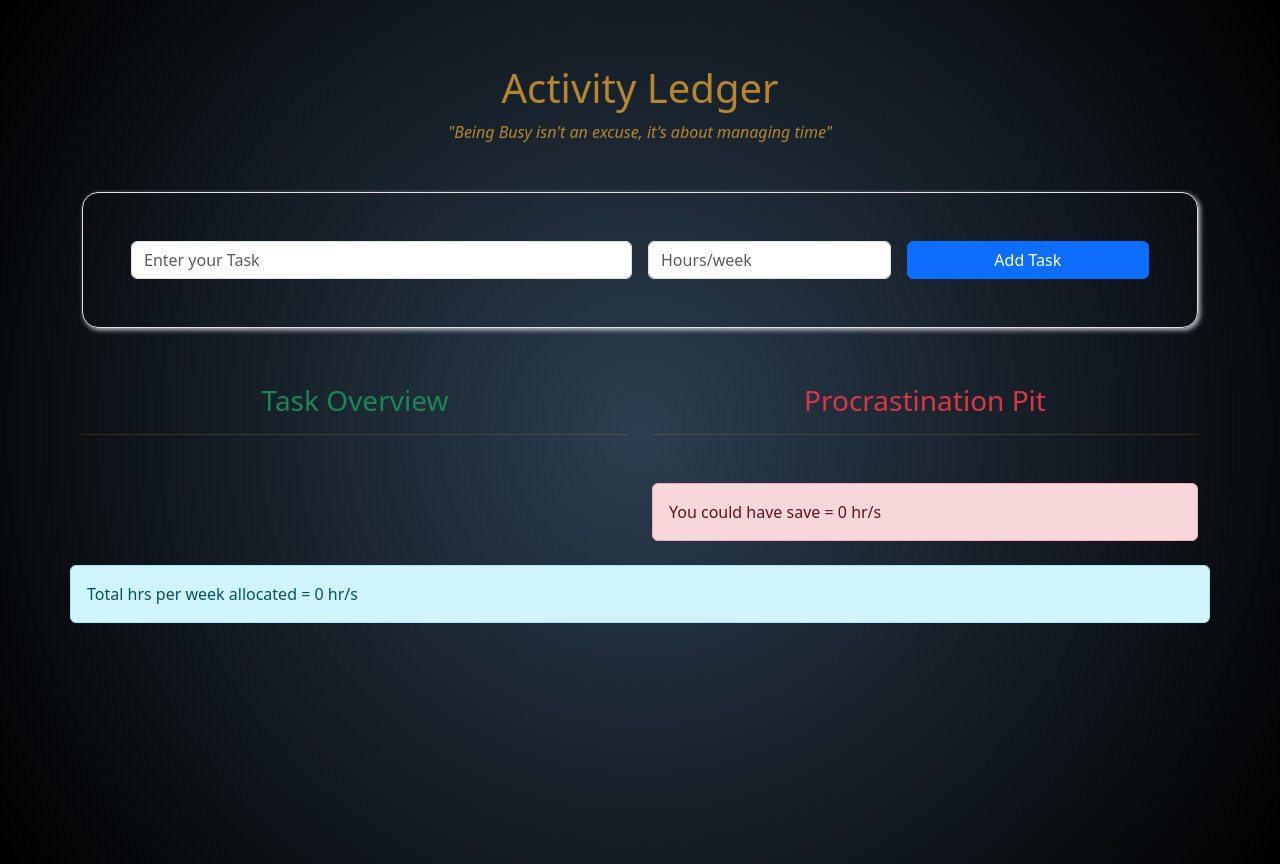
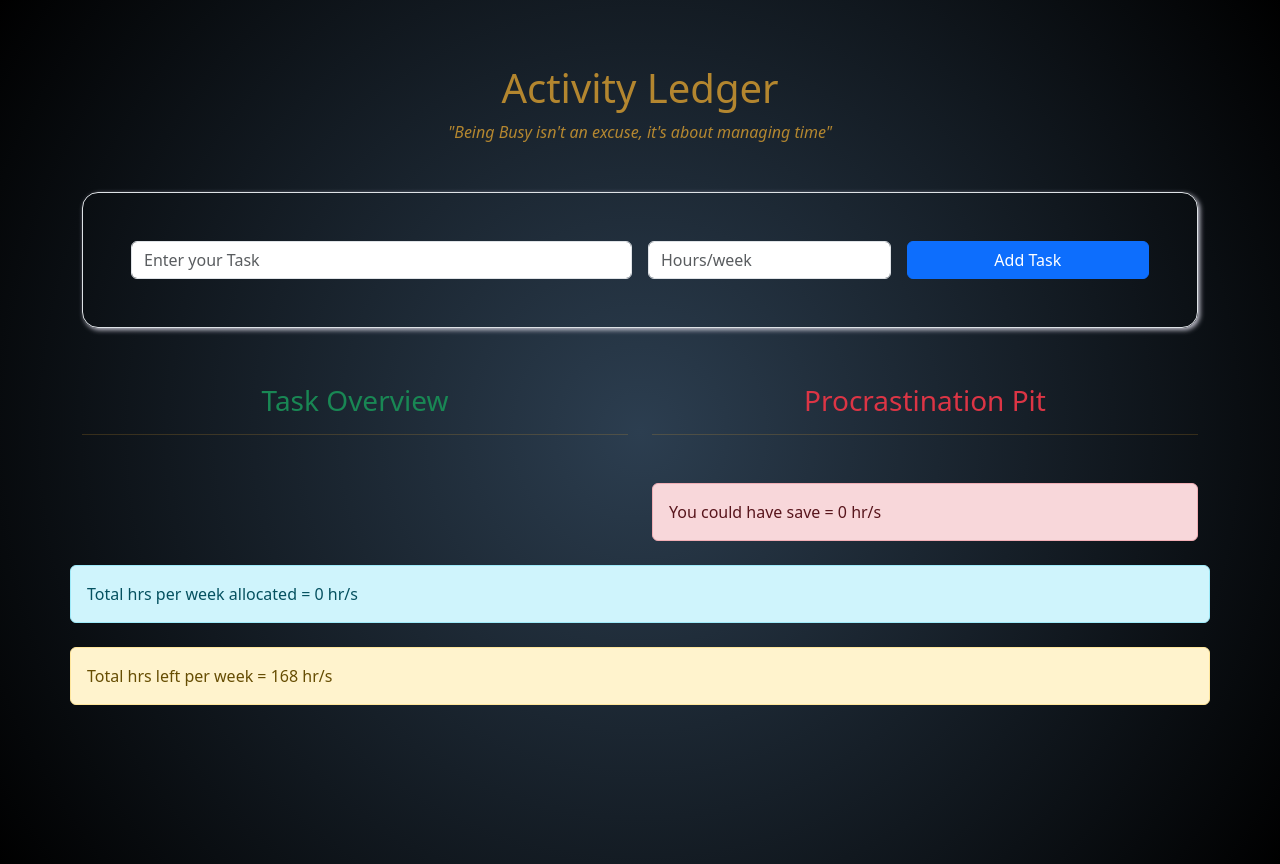
Before and after one commit to snagila/activity-ledger, a React (Vite) app: page / in a window 1280 px wide. Built offline with nearby package versions, Linux system fonts and the light colour scheme.

Commit message:
formstate reset

```diff
--- a/src/components/tasklist-container/AddTaskForm.jsx
+++ b/src/components/tasklist-container/AddTaskForm.jsx
@@ -2,10 +2,16 @@ import React, { useState } from "react";
 import { randomIdGenerator } from "../../utilities/randomIdGenerator";
 
 const AddTaskForm = ({ dataCenter }) => {
+  const initialState = {
+    taskName: "",
+    taskTime: "",
+  };
+
   const [form, setForm] = useState({});
 
   const handleOnChange = (e) => {
     const { name, value } = e.target;
+
     setForm({ ...form, [name]: name === "taskTime" ? +value : value });
   };
 
@@ -18,6 +24,7 @@ const AddTaskForm = ({ dataCenter }) => {
       type: "allTask",
     };
     dataCenter(formData);
+    setForm(initialState);
   };
 
   return (
@@ -36,6 +43,7 @@ const AddTaskForm = ({ dataCenter }) => {
               name="taskName"
               onChange={handleOnChange}
               required
+              value={form.taskName}
             />
           </div>
           <div className="col-md-3">
@@ -45,9 +53,10 @@ const AddTaskForm = ({ dataCenter }) => {
               placeholder="Hours/week"
               name="taskTime"
               onChange={handleOnChange}
+              value={form.taskTime}
               required
               min="1"
-              max="24"
+              max="168"
             />
           </div>
           <div className="col-md-3 ">
--- a/src/components/tasklist-container/TaskContainer.jsx
+++ b/src/components/tasklist-container/TaskContainer.jsx
@@ -46,7 +46,7 @@ const TaskContainer = () => {
     (acc, curr) => acc + curr.taskTime,
     0
   );
-  // const hrsToDiplay = () => setDisplay();
+  const leftHours = 24 * 7 - allTaskHrs;
 
   return (
     <>
@@ -72,7 +72,9 @@ const TaskContainer = () => {
         <div className="alert alert-info mt-2">
           Total hrs per week allocated = <span id="totalHr">{allTaskHrs}</span>{" "}
           hr/s
-          {/* {allTaskHrs > 1 ? <p>hours</p> : <p>hour</p>} */}
+        </div>
+        <div className="alert alert-warning mt-2">
+          Total hrs left per week = <span id="totalHr">{leftHours}</span> hr/s
         </div>
       </div>
     </>
```
